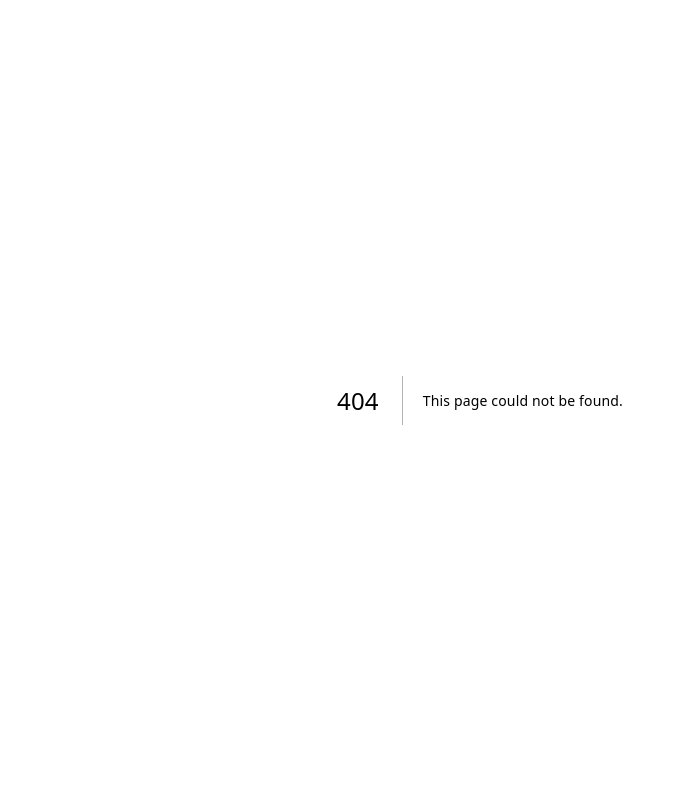
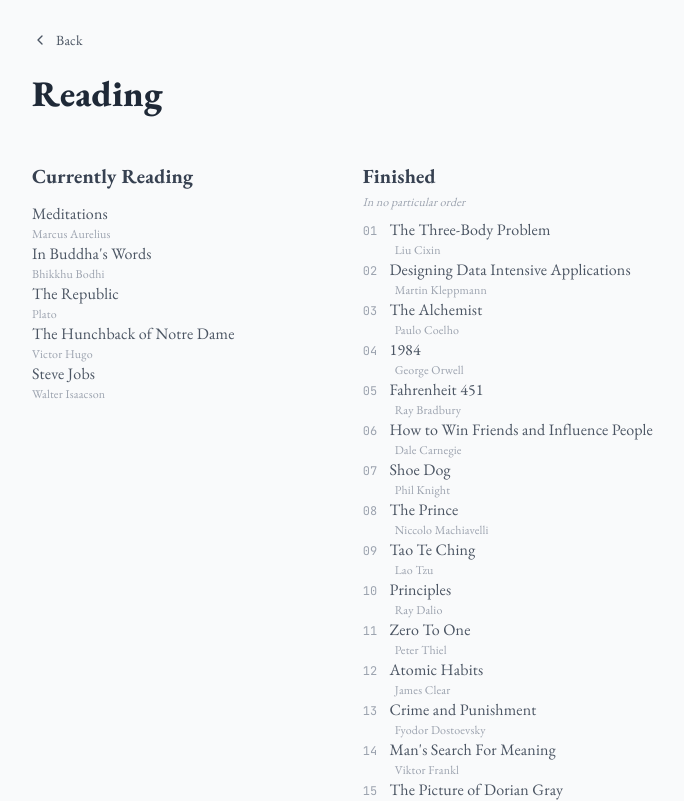
Before and after one commit to DavidBShan/WebsiteV2, a Next.js app: page /reading in a window 1280 px wide. Before the commit this address had no page. Shown: the top 801 px of the page, without its empty margins (160-844 px from the left). Built offline with nearby package versions, Linux system fonts and the light colour scheme.

Commit message:
add reading list page with currently reading and finished sections
Co-Authored-By: Claude Opus 4.6 <noreply@anthropic.com>

```diff
--- a/app/page.tsx
+++ b/app/page.tsx
@@ -436,6 +436,13 @@ export default function Home() {
                   >
                     Writings
                   </Link>
+                  <Link
+                    href="/reading"
+                    className="hover:opacity-70 transition-opacity"
+                    aria-label="View David Shan's reading list"
+                  >
+                    Reading
+                  </Link>
                 </div>
               </div>
             </footer>
--- /dev/null
+++ b/app/reading/page.tsx
@@ -0,0 +1,198 @@
+"use client";
+
+import { useState, useEffect } from "react";
+import Link from "next/link";
+
+const currentlyReading = [
+  { title: "Meditations", author: "Marcus Aurelius" },
+  { title: "In Buddha's Words", author: "Bhikkhu Bodhi" },
+  { title: "The Republic", author: "Plato" },
+  { title: "The Hunchback of Notre Dame", author: "Victor Hugo" },
+  { title: "Steve Jobs", author: "Walter Isaacson" },
+];
+
+const finished = [
+  { title: "The Three-Body Problem", author: "Liu Cixin" },
+  { title: "Designing Data Intensive Applications", author: "Martin Kleppmann" },
+  { title: "The Alchemist", author: "Paulo Coelho" },
+  { title: "1984", author: "George Orwell" },
+  { title: "Fahrenheit 451", author: "Ray Bradbury" },
+  { title: "How to Win Friends and Influence People", author: "Dale Carnegie" },
+  { title: "Shoe Dog", author: "Phil Knight" },
+  { title: "The Prince", author: "Niccolo Machiavelli" },
+  { title: "Tao Te Ching", author: "Lao Tzu" },
+  { title: "Principles", author: "Ray Dalio" },
+  { title: "Zero To One", author: "Peter Thiel" },
+  { title: "Atomic Habits", author: "James Clear" },
+  { title: "Crime and Punishment", author: "Fyodor Dostoevsky" },
+  { title: "Man's Search For Meaning", author: "Viktor Frankl" },
+  { title: "The Picture of Dorian Gray", author: "Oscar Wilde" },
+  { title: "Superfreakonimics", author: "Steven Levitt & Stephen Dubner" },
+  { title: "Three Muskateers", author: "Alexandre Dumas" },
+  { title: "Outliers", author: "Malcolm Gladwell" },
+  { title: "Freakonomics", author: "Steven Levitt & Stephen Dubner" },
+  { title: "Sapiens", author: "Yuval Noah Harari" },
+  { title: "The Mom Test", author: "Rob Fitzpatrick" },
+  { title: "Hitch Hiker's Guide to the Galaxy", author: "Douglas Adams" },
+  { title: "Lean Startup", author: "Eric Ries" },
+  { title: "Poor Charlie's Almanack", author: "Charlie Munger" },
+  { title: "Don Quixote", author: "Miguel de Cervantes" },
+  { title: "The Almanack of Naval Ravikant", author: "Eric Jorgenson" },
+  { title: "The Count of Monte Cristo", author: "Alexandre Dumas" },
+  { title: "Les Misérables", author: "Victor Hugo" },
+  { title: "The Great Gatsby", author: "F. Scott Fitzgerald" },
+  { title: "The Old Man and the Sea", author: "Ernest Hemingway" },
+  { title: "Can't Hurt Me", author: "David Goggins" },
+  { title: "12 Rules for Life", author: "Jordan Peterson" },
+  { title: "Beyond Good and Evil", author: "Friedrich Nietzsche" },
+  { title: "Brave New World", author: "Aldous Huxley" },
+];
+
+export default function Reading() {
+  const [isDarkMode, setIsDarkMode] = useState(false);
+
+  useEffect(() => {
+    const savedTheme = localStorage.getItem("theme");
+    const prefersDark = savedTheme ? savedTheme === "dark" : false;
+    setIsDarkMode(prefersDark);
+
+    if (prefersDark) {
+      document.documentElement.classList.add("dark");
+    } else {
+      document.documentElement.classList.remove("dark");
+    }
+  }, []);
+
+  const textColor = isDarkMode ? "#9ca3af" : "#4b5563";
+  const headingColor = isDarkMode ? "#e5e7eb" : "#1f2937";
+  const subheadingColor = isDarkMode ? "#d1d5db" : "#374151";
+
+  return (
+    <main
+      className="min-h-screen flex justify-center overflow-x-hidden"
+      style={{
+        paddingTop: "30px",
+        paddingBottom: "30px",
+        paddingLeft: "24px",
+        paddingRight: "24px",
+      }}
+    >
+      <div className="max-w-4xl w-full">
+        <div className="flex flex-col gap-6">
+          {/* Back link */}
+          <Link
+            href="/"
+            className="inline-flex items-center gap-2 text-sm hover:opacity-70 transition-opacity animate-fade-in delay-0"
+            style={{ color: textColor }}
+          >
+            <svg
+              stroke="currentColor"
+              fill="none"
+              strokeWidth="2"
+              viewBox="0 0 24 24"
+              strokeLinecap="round"
+              strokeLinejoin="round"
+              className="w-4 h-4"
+              xmlns="http://www.w3.org/2000/svg"
+              aria-hidden="true"
+            >
+              <polyline points="15 18 9 12 15 6"></polyline>
+            </svg>
+            Back
+          </Link>
+
+          {/* Title */}
+          <div className="animate-fade-in delay-0">
+            <h1
+              className="text-3xl sm:text-4xl font-black"
+              style={{
+                color: headingColor,
+                marginBottom: "1.5rem",
+              }}
+            >
+              Reading
+            </h1>
+          </div>
+
+          <div className="grid grid-cols-1 md:grid-cols-[1fr_2fr] gap-8 md:gap-12">
+            {/* Currently Reading */}
+            <section className="animate-fade-in delay-400">
+              <h2
+                className="text-lg sm:text-xl font-bold"
+                style={{ color: subheadingColor, marginBottom: "0.75rem" }}
+              >
+                Currently Reading
+              </h2>
+              <ul
+                className="space-y-3"
+                style={{ color: textColor }}
+              >
+                {currentlyReading.map((book) => (
+                  <li key={book.title}>
+                    <div className="text-sm sm:text-base">{book.title}</div>
+                    <div
+                      className="text-xs"
+                      style={{ color: isDarkMode ? "#6b7280" : "#9ca3af" }}
+                    >
+                      {book.author}
+                    </div>
+                  </li>
+                ))}
+              </ul>
+            </section>
+
+            {/* Finished */}
+            <section className="animate-fade-in delay-700">
+              <h2
+                className="text-lg sm:text-xl font-bold"
+                style={{ color: subheadingColor, marginBottom: "0.75rem" }}
+              >
+                Finished
+              </h2>
+              <p
+                className="text-xs italic"
+                style={{
+                  color: isDarkMode ? "#6b7280" : "#9ca3af",
+                  marginTop: "-0.5rem",
+                  marginBottom: "0.5rem",
+                }}
+              >
+                In no particular order
+              </p>
+              <ul
+                className="space-y-3"
+                style={{ color: textColor }}
+              >
+                {finished.map((book, i) => (
+                  <li key={book.title}>
+                    <div className="text-sm sm:text-base">
+                      <span
+                        className="font-mono text-xs"
+                        style={{
+                          color: isDarkMode ? "#6b7280" : "#9ca3af",
+                          marginRight: "0.75rem",
+                        }}
+                      >
+                        {String(i + 1).padStart(2, "0")}
+                      </span>
+                      {book.title}
+                    </div>
+                    <div
+                      className="text-xs"
+                      style={{
+                        color: isDarkMode ? "#6b7280" : "#9ca3af",
+                        marginLeft: "2rem",
+                      }}
+                    >
+                      {book.author}
+                    </div>
+                  </li>
+                ))}
+              </ul>
+            </section>
+          </div>
+        </div>
+      </div>
+    </main>
+  );
+}
```
